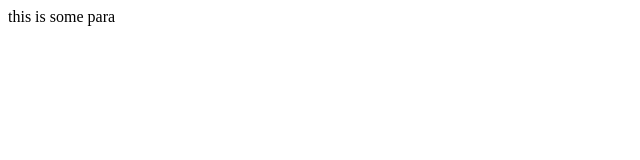
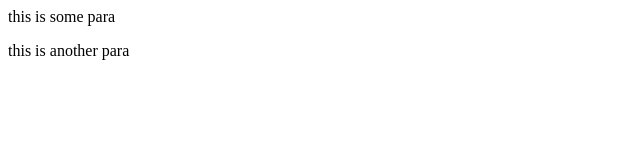
Before and after one commit to Majid-cloud/full_stack_web, a plain HTML site: page index.html in a window 1280 px wide. Shown: the whole page, without its empty margins (0-640 px from the left). Drawn offline with Linux system fonts and the light colour scheme.

Commit message:
third commit

```diff
--- a/index.html
+++ b/index.html
@@ -4,5 +4,6 @@
     </head>
     <body>
         <p>this is some para</p>
+        <p>this is another para</p>
     </body>
 </html>
```
